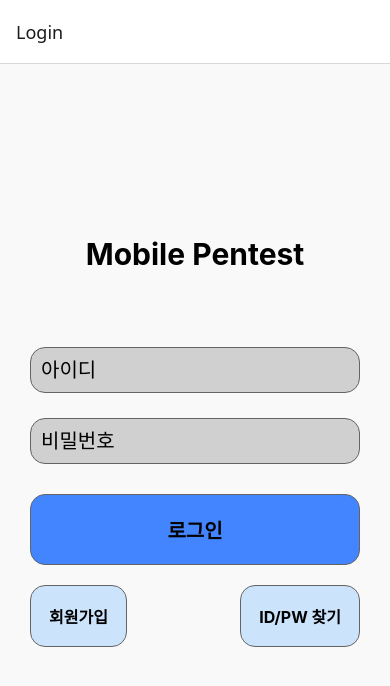
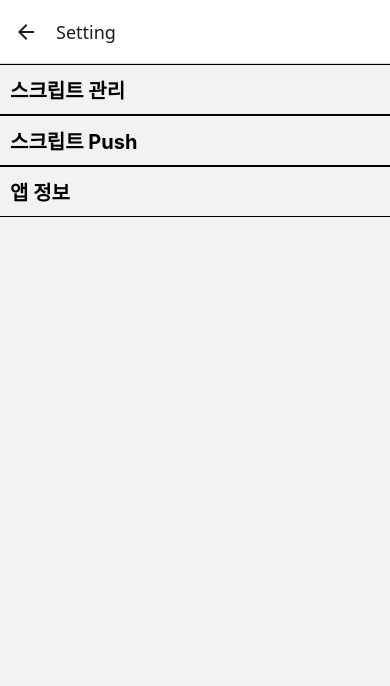
Before and after one commit to SimHH/rn-pratice, a React Native app: screen /Setting in a window 390 px wide. Shown: the top 686 px of the page. Built offline with nearby package versions, Linux system fonts and the light colour scheme.

Commit message:
android-setting

```diff
--- a/App.tsx
+++ b/App.tsx
@@ -1,30 +1,11 @@
 import React from "react";
-import LoginScreen from "./src/screen/LoginScreen";
-import HomeScreen from "./src/screen/HomeScreen"
 import { NavigationContainer } from "@react-navigation/native";
-import { createNativeStackNavigator } from "@react-navigation/native-stack";
-import { createBottomTabNavigator } from "@react-navigation/bottom-tabs";
-import { RootStackParamList } from "./src/navigation/types";
-import SelectScriptScreen from "./src/screen/SelectScriptScreen";
-import HomeTabs from "./src/screen/HomeTab";
-
-
-const Stack = createNativeStackNavigator<RootStackParamList>();
+import RootNavigator from "./src/navigation/RootNavigator";
 
 export default function App() {
-
   return (
     <NavigationContainer>
-      <Stack.Navigator initialRouteName="Login">
-        <Stack.Screen name="Login" component={LoginScreen} />
-        <Stack.Screen
-          name="Home"
-          component={HomeTabs}
-          options={{ headerShown: false }}/>
-        <Stack.Screen name="SelectScript" component={SelectScriptScreen} />
-
-      </Stack.Navigator>
-
+      <RootNavigator />
     </NavigationContainer>
   );
 }
--- a/package.json
+++ b/package.json
@@ -19,8 +19,10 @@
     "crypto-js": "^4.2.0",
     "firebase": "^12.2.1",
     "frida": "^17.3.2",
+    "link": "^2.1.1",
     "react": "19.1.0",
-    "react-native": "0.81.4",
+    "react-native": "^0.81.4",
+    "react-native-device-info": "^14.1.1",
     "react-native-fs": "^2.20.0",
     "react-native-safe-area-context": "^5.6.1",
     "react-native-screens": "^4.16.0"
--- /dev/null
+++ b/src/navigation/RootNavigator.tsx
@@ -0,0 +1,30 @@
+import React from "react";
+import { createNativeStackNavigator } from "@react-navigation/native-stack";
+import { RootStackParamList } from "./types";
+import LoginScreen from "../screen/LoginScreen";
+import HomeTabs from "../screen/HomeTabs";
+import SelectScriptScreen from "../screen/SelectScriptScreen";
+import SettingScreen from "../screen/SettingScreen";
+import AppInfoScreen from "../screen/AppInfoScreen";
+import ScriptManage from "../screen/ScriptManageScreen";
+import ScriptPush from "../screen/ScriptPushScreen";
+
+const RootStack = createNativeStackNavigator<RootStackParamList>();
+
+export default function RootNavigator() {
+  return (
+    <RootStack.Navigator initialRouteName="Login">
+      <RootStack.Screen name="Login" component={LoginScreen} />
+      <RootStack.Screen
+        name="Home"
+        component={HomeTabs}
+        options={{ headerShown: false }}
+      />
+      <RootStack.Screen name="SelectScript" component={SelectScriptScreen} />
+      <RootStack.Screen name="Setting" component={SettingScreen} />
+      <RootStack.Screen name="AppInfo" component={AppInfoScreen} />
+      <RootStack.Screen name="ScriptManage" component={ScriptManage} />
+      <RootStack.Screen name="ScriptPush" component={ScriptPush} />
+    </RootStack.Navigator>
+  );
+}
--- a/src/navigation/types.ts
+++ b/src/navigation/types.ts
@@ -3,4 +3,7 @@ export type RootStackParamList = {
   Home: undefined;
   SelectScript: { appName: string };
   Setting: undefined;
+  ScriptManage: undefined;
+  ScriptPush: undefined;
+  AppInfo: undefined;
 };
--- /dev/null
+++ b/src/screen/AppInfoScreen.tsx
@@ -0,0 +1,35 @@
+import React, { useState, useEffect } from "react";
+import { View, Text} from "react-native";
+import DeviceInfo from "react-native-device-info";
+import styles from "../../style"
+import { useNavigation } from "@react-navigation/native";
+import { NativeStackNavigationProp } from "@react-navigation/native-stack";
+import { RootStackParamList } from "../navigation/types";
+
+type AppInfoNav = NativeStackNavigationProp<
+                                    RootStackParamList,
+                                    "AppInfo">;
+
+export default function AppInfo() {
+    const [appName, setAppName] = useState("");
+    const [bundleId, setBundleId] = useState("");
+    const [version, setVersion] = useState("");
+    const [build, setBuild] = useState("");
+
+    useEffect(() => {
+        setAppName(DeviceInfo.getApplicationName());
+        setBundleId(DeviceInfo.getBundleId());
+        setVersion(DeviceInfo.getVersion());
+        setBuild(DeviceInfo.getBuildNumber());
+    }, []);
+
+    return (
+    <View style={styles.container}>
+      <Text style={styles.title}>앱 정보</Text>
+      <Text>이름: {appName}</Text>
+      <Text>패키지: {bundleId}</Text>
+      <Text>버전: v{version}</Text>
+      <Text>빌드 번호: {build}</Text>
+    </View>
+  );
+}
--- a/src/screen/HomeScreen.tsx
+++ b/src/screen/HomeScreen.tsx
@@ -7,13 +7,13 @@ import { RootStackParamList } from "../navigation/types";
 
 const { FridaFunc } = NativeModules;
 
-type LoginScreenNavigationProp = NativeStackNavigationProp<
+type HomeNav = NativeStackNavigationProp<
                                     RootStackParamList,
-                                    "Login">;
+                                    "Home">;
 
 export default function Home() {
   const [apps, setApps] = useState<string[]>([]);
-  const navigation = useNavigation<LoginScreenNavigationProp>();
+  const navigation = useNavigation<HomeNav>();
 
   useEffect(() => {
     FridaFunc.showApps()
--- a/src/screen/HomeTab.tsx
+++ b/src/screen/HomeTabs.tsx
@@ -2,6 +2,8 @@ import { createBottomTabNavigator } from "@react-navigation/bottom-tabs";
 import HomeScreen from "./HomeScreen";
 import SettingScreen from "./SettingScreen";
 import styles from "../../style";
+import { createNativeStackNavigator } from "@react-navigation/native-stack";
+import { RootStackParamList } from "../navigation/types";
 
 const Tab = createBottomTabNavigator();
 
--- /dev/null
+++ b/src/screen/ScriptManageScreen.tsx
@@ -0,0 +1,16 @@
+import React from "react";
+import {Text, View, Alert } from "react-native";
+import ScriptList from "../utils/scriptList";
+
+export default function ScriptManage() {
+
+    return (
+        <View>
+            <ScriptList onSelect={(filename: string) => {
+
+                Alert.alert("select = ", filename)
+
+            }} />
+        </View>
+    )
+}
--- /dev/null
+++ b/src/screen/ScriptPushScreen.tsx
@@ -0,0 +1,13 @@
+import React from "react";
+import {Text, View } from "react-native";
+
+export default function ScriptPush() {
+
+    return (
+        <View>
+            <Text>
+                ScriptPush
+            </Text>
+        </View>
+    )
+}
--- a/src/screen/SelectScriptScreen.tsx
+++ b/src/screen/SelectScriptScreen.tsx
@@ -1,11 +1,15 @@
 import { NativeModules, View, Text } from "react-native";
 import { RouteProp } from "@react-navigation/native";
-import { RootStackParamList } from "../navigation/types";
+import { RootStackParamList, SettingStackParamList } from "../navigation/types";
 import ScriptList from "../utils/scriptList";
 import styles from "../../style";
+import { createNativeStackNavigator } from "@react-navigation/native-stack";
 
 type SelectScriptRouteProp = RouteProp<RootStackParamList, "SelectScript">;
 const { FridaFunc } = NativeModules;
+
+const SettingStack = createNativeStackNavigator<SettingStackParamList>();
+
 
 export default function SelectScript({ route }: { route: SelectScriptRouteProp }) {
   const { appName } = route.params;
--- a/src/screen/SettingScreen.tsx
+++ b/src/screen/SettingScreen.tsx
@@ -1,19 +1,36 @@
+import { View, Text, TouchableOpacity, FlatList } from "react-native";
+import { useNavigation } from "@react-navigation/native";
 import { NativeStackNavigationProp } from "@react-navigation/native-stack";
 import { RootStackParamList } from "../navigation/types";
-import { View, Text, TouchableOpacity } from "react-native";
+import styles from "../../style";
 
-type SettingScreenNavigationProp = NativeStackNavigationProp<
-                                    RootStackParamList,
-                                    "Setting">;
+type SettingsNav = NativeStackNavigationProp<
+                            RootStackParamList,
+                            "Setting">;
 
-export default function SettingScreen() {
+const menuItems: { id: string; title: string; route: keyof RootStackParamList }[] = [
+  { id: "1", title: "스크립트 관리", route: "ScriptManage" },
+  { id: "2", title: "스크립트 Push", route: "ScriptPush" },
+  { id: "3", title: "앱 정보", route: "AppInfo" },
+];
 
-    return (
-        <View>
-            <Text>
-                설정
-            </Text>
-        </View>
-    );
+export default function SettingsScreen() {
+  const navigation = useNavigation<SettingsNav>();
 
+  return (
+    <View>
+      <FlatList
+        data={menuItems}
+        keyExtractor={(item) => item.id}
+        renderItem={({ item }) => (
+          <TouchableOpacity
+            style={styles.listTouchable}
+            onPress={() => navigation.navigate(item.route as any, undefined)}
+          >
+            <Text style={styles.list}>{item.title}</Text>
+          </TouchableOpacity>
+        )}
+      />
+    </View>
+  );
 }
```
Also changed, not shown: 1 other file (tests, documents, lock files or other folders).
